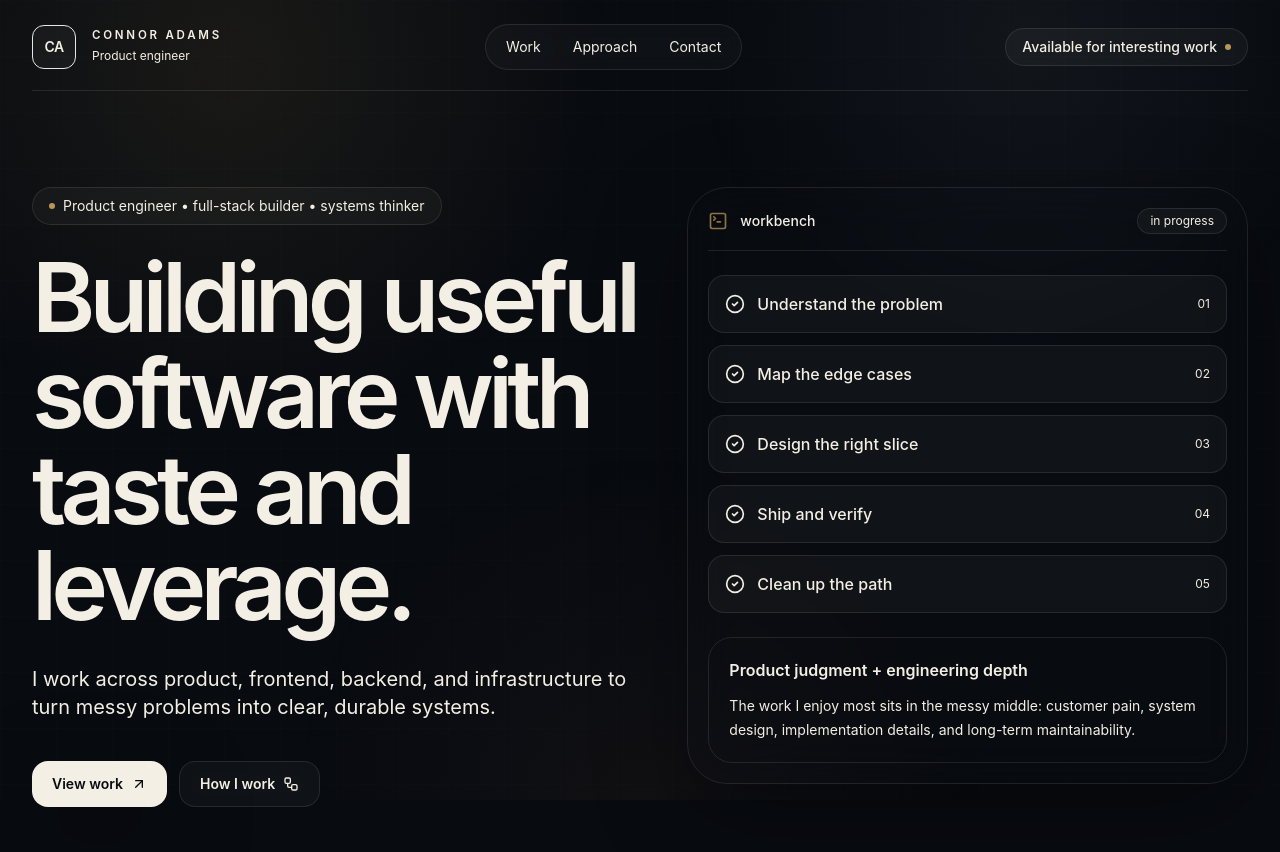
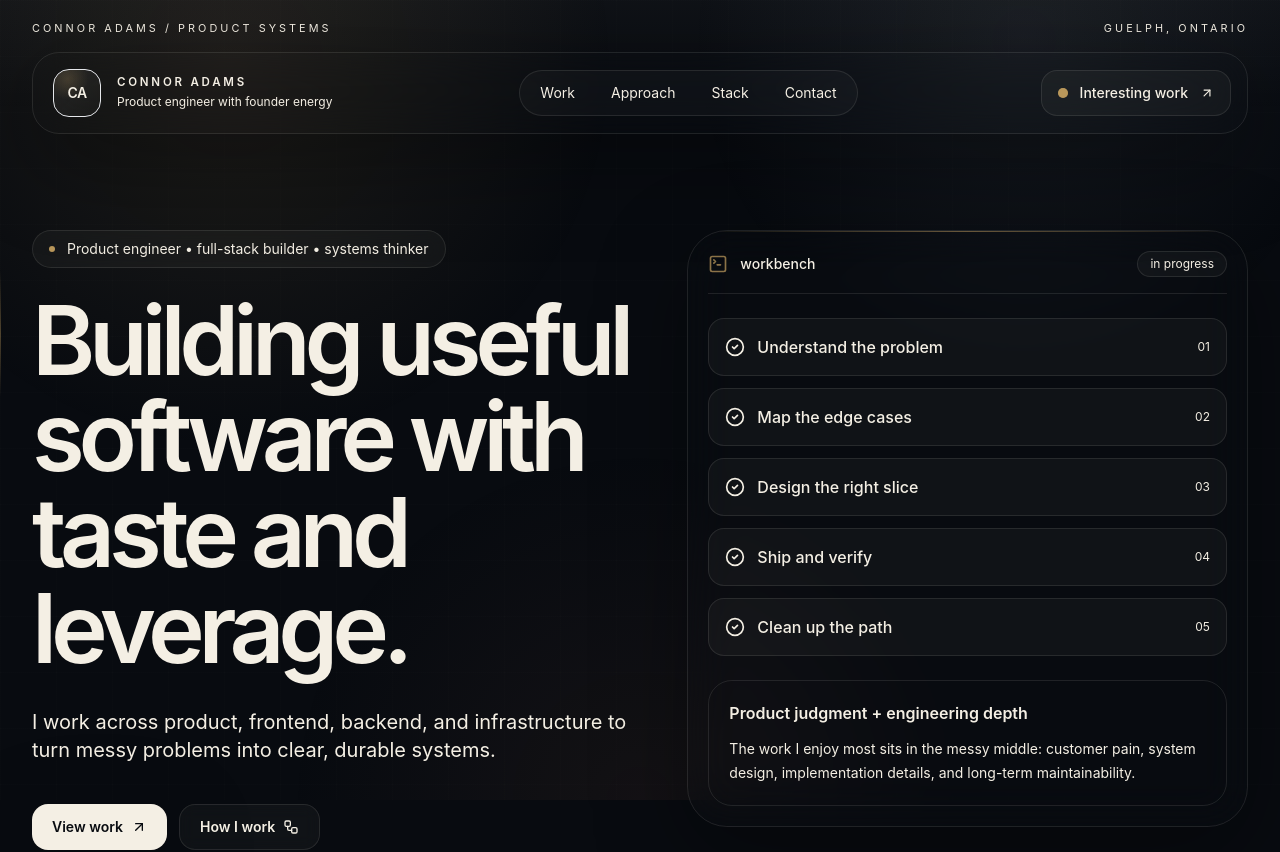
Before and after one commit to Connor-Adams/Personal-Website, a React (Vite) app: page / in a window 1280 px wide. Shown: the top 852 px of the page. Built offline with nearby package versions, Linux system fonts and the light colour scheme.

Commit message:
Add more delight and visual depth to homepage

```diff
--- a/src/App.tsx
+++ b/src/App.tsx
@@ -20,6 +20,7 @@ const systems = [
     description:
       'A product for understanding cash movement, forecasting decisions, and turning day-to-day financial activity into something easier to reason about.',
     tags: ['Product', 'Full-stack', 'Finance'],
+    number: '01',
   },
   {
     name: 'Rainbot',
@@ -27,6 +28,7 @@ const systems = [
     description:
       'A Discord bot architecture with orchestrated services for voice, audio playback, soundboard workflows, deployment, and reliable async work.',
     tags: ['Audio', 'Workers', 'Infra'],
+    number: '02',
   },
   {
     name: 'Wander platform work',
@@ -34,6 +36,7 @@ const systems = [
     description:
       'Customer-facing and internal systems across booking flows, cancellation policies, fair refunds, review ingestion, and operational edge cases.',
     tags: ['Product systems', 'Operations', 'Platform'],
+    number: '03',
   },
   {
     name: 'Demi Finance',
@@ -41,6 +44,7 @@ const systems = [
     description:
       'Founding engineering across a SwiftUI iOS app, TypeScript backend, REST APIs, PostgreSQL, and the core product surface.',
     tags: ['Founding engineer', 'SwiftUI', 'Postgres'],
+    number: '04',
   },
 ];
 
@@ -57,41 +61,59 @@ function App() {
   return (
     <main className="min-h-screen overflow-hidden bg-ink text-bone selection:bg-amber/25 selection:text-bone">
       <div className="pointer-events-none fixed inset-0 bg-grid opacity-45" />
-      <div className="pointer-events-none fixed inset-0 bg-[radial-gradient(circle_at_18%_8%,rgba(185,151,91,0.10),transparent_30%),radial-gradient(circle_at_80%_5%,rgba(141,152,167,0.08),transparent_26%),radial-gradient(circle_at_50%_100%,rgba(124,79,67,0.08),transparent_34%)]" />
+      <div className="pointer-events-none fixed inset-0 bg-[radial-gradient(circle_at_18%_8%,rgba(185,151,91,0.12),transparent_30%),radial-gradient(circle_at_80%_5%,rgba(141,152,167,0.10),transparent_26%),radial-gradient(circle_at_50%_100%,rgba(124,79,67,0.10),transparent_34%)]" />
+      <div className="pointer-events-none fixed inset-x-0 top-0 h-28 bg-gradient-to-b from-bone/[0.035] to-transparent" />
 
-      <header className="relative z-20 mx-auto max-w-7xl px-6 pt-6 lg:px-8">
-        <nav className="flex items-center justify-between border-b border-bone/10 pb-5">
-          <a href="#top" className="group flex items-center gap-4">
-            <span className="grid h-11 w-11 place-items-center rounded-xl border border-bone/12 bg-bone/[0.035] text-sm font-semibold tracking-[-0.04em] text-bone/84 transition group-hover:border-amber/28 group-hover:text-amber">
-              CA
+      <header className="relative z-20 mx-auto max-w-7xl px-6 pt-5 lg:px-8">
+        <div className="mb-4 flex items-center justify-between text-[0.68rem] uppercase tracking-[0.28em] text-bone/34">
+          <span>Connor Adams / Product Systems</span>
+          <span className="hidden sm:inline">Guelph, Ontario</span>
+        </div>
+        <nav className="flex items-center justify-between rounded-[1.7rem] border border-bone/10 bg-ink/54 px-3 py-3 shadow-card backdrop-blur-xl md:px-4">
+          <a href="#top" className="group flex items-center gap-4 rounded-2xl px-1 py-1 transition hover:bg-bone/[0.025]">
+            <span className="relative grid h-12 w-12 place-items-center overflow-hidden rounded-2xl border border-amber/24 bg-gradient-to-br from-bone/[0.08] to-bone/[0.02] text-sm font-semibold tracking-[-0.04em] text-bone transition group-hover:border-amber/45 group-hover:text-amber">
+              <span className="absolute inset-0 bg-[radial-gradient(circle_at_30%_20%,rgba(185,151,91,0.22),transparent_42%)]" />
+              <span className="relative">CA</span>
             </span>
             <span className="flex flex-col leading-none">
-              <span className="text-[0.72rem] font-semibold uppercase tracking-[0.24em] text-bone/82">Connor Adams</span>
-              <span className="mt-1.5 hidden text-xs text-bone/42 sm:block">Product engineer</span>
+              <span className="text-[0.72rem] font-semibold uppercase tracking-[0.24em] text-bone/86">Connor Adams</span>
+              <span className="mt-1.5 hidden text-xs text-bone/44 sm:block">Product engineer with founder energy</span>
             </span>
           </a>
 
-          <div className="hidden items-center rounded-full border border-bone/10 bg-bone/[0.026] p-1 text-sm text-bone/56 backdrop-blur md:flex">
-            <a className="rounded-full px-4 py-2 transition hover:bg-bone/[0.055] hover:text-bone" href="#work">Work</a>
-            <a className="rounded-full px-4 py-2 transition hover:bg-bone/[0.055] hover:text-bone" href="#approach">Approach</a>
-            <a className="rounded-full px-4 py-2 transition hover:bg-bone/[0.055] hover:text-bone" href="#contact">Contact</a>
+          <div className="hidden items-center gap-1 rounded-full border border-bone/10 bg-bone/[0.026] p-1 text-sm text-bone/58 md:flex">
+            {[
+              ['Work', '#work'],
+              ['Approach', '#approach'],
+              ['Stack', '#stack'],
+              ['Contact', '#contact'],
+            ].map(([label, href]) => (
+              <a key={label} className="rounded-full px-4 py-2 transition hover:bg-bone/[0.065] hover:text-bone" href={href}>
+                {label}
+              </a>
+            ))}
           </div>
 
-          <a href="mailto:hello@connoradams.dev" className="hidden items-center gap-2 rounded-full border border-bone/10 bg-bone/[0.035] px-4 py-2 text-sm font-medium text-bone/72 transition hover:border-amber/28 hover:text-bone lg:inline-flex">
-            Available for interesting work
-            <span className="h-1.5 w-1.5 rounded-full bg-amber" />
+          <a href="mailto:hello@connoradams.dev" className="group hidden items-center gap-3 rounded-2xl border border-bone/10 bg-bone/[0.035] px-4 py-3 text-sm font-medium text-bone/72 transition hover:border-amber/32 hover:bg-bone/[0.055] hover:text-bone lg:inline-flex">
+            <span className="relative flex h-2.5 w-2.5">
+              <span className="absolute inline-flex h-full w-full animate-ping rounded-full bg-amber opacity-45" />
+              <span className="relative inline-flex h-2.5 w-2.5 rounded-full bg-amber" />
+            </span>
+            Interesting work
+            <ArrowUpRight className="h-3.5 w-3.5 text-bone/36 transition group-hover:translate-x-0.5 group-hover:-translate-y-0.5 group-hover:text-amber" />
           </a>
         </nav>
       </header>
 
       <section id="top" className="relative z-10 mx-auto grid max-w-7xl gap-12 px-6 pb-20 pt-16 lg:grid-cols-[1.04fr_0.96fr] lg:px-8 lg:pb-28 lg:pt-24">
-        <motion.div initial={{ opacity: 0, y: 18 }} animate={{ opacity: 1, y: 0 }} transition={{ duration: 0.7 }} className="flex flex-col justify-center">
-          <div className="mb-6 inline-flex w-fit items-center gap-2 rounded-full border border-bone/10 bg-bone/[0.035] px-4 py-2 text-sm text-bone/66 backdrop-blur">
+        <motion.div initial={{ opacity: 0, y: 18 }} animate={{ opacity: 1, y: 0 }} transition={{ duration: 0.7 }} className="relative flex flex-col justify-center">
+          <div className="absolute -left-8 top-10 hidden h-32 w-px bg-gradient-to-b from-transparent via-amber/40 to-transparent lg:block" />
+          <div className="mb-6 inline-flex w-fit items-center gap-3 rounded-full border border-bone/10 bg-bone/[0.035] px-4 py-2 text-sm text-bone/66 backdrop-blur">
             <span className="h-1.5 w-1.5 rounded-full bg-amber" />
             Product engineer • full-stack builder • systems thinker
           </div>
-          <h1 className="max-w-5xl text-5xl font-semibold tracking-[-0.06em] text-bone md:text-7xl lg:text-8xl">
-            Building useful software with taste and leverage.
+          <h1 className="max-w-5xl text-5xl font-semibold tracking-[-0.065em] text-bone md:text-7xl lg:text-8xl">
+            Building useful software with <span className="hero-accent">taste</span> and leverage.
           </h1>
           <p className="mt-8 max-w-2xl text-lg leading-8 text-bone/64 md:text-xl">
             I work across product, frontend, backend, and infrastructure to turn messy problems into clear, durable systems.
@@ -109,7 +131,7 @@ function App() {
         <WorkbenchCard />
       </section>
 
-      <section className="relative z-10 mx-auto max-w-7xl px-6 py-12 lg:px-8">
+      <section className="relative z-10 mx-auto max-w-7xl px-6 py-10 lg:px-8">
         <div className="grid gap-4 md:grid-cols-4">
           {[
             ['Current', 'Product Engineer at Wander'],
@@ -117,7 +139,7 @@ function App() {
             ['Strength', 'Owning ambiguous product problems'],
             ['Focus', 'Product systems, tools, and infrastructure'],
           ].map(([label, value]) => (
-            <div key={label} className="rounded-3xl border border-bone/10 bg-bone/[0.03] p-5 backdrop-blur">
+            <div key={label} className="group rounded-3xl border border-bone/10 bg-bone/[0.03] p-5 backdrop-blur transition hover:-translate-y-0.5 hover:border-amber/18 hover:bg-bone/[0.045]">
               <p className="text-xs uppercase tracking-[0.28em] text-bone/42">{label}</p>
               <p className="mt-3 text-base font-medium text-bone/84">{value}</p>
             </div>
@@ -127,7 +149,7 @@ function App() {
 
       <section id="approach" className="relative z-10 mx-auto max-w-7xl px-6 py-20 lg:px-8">
         <div className="max-w-3xl">
-          <p className="text-sm font-semibold uppercase tracking-[0.32em] text-amber/75">Approach</p>
+          <p className="section-kicker">Approach</p>
           <h2 className="mt-4 text-4xl font-semibold tracking-[-0.04em] md:text-6xl">Solve the cause, not just the ticket.</h2>
           <p className="mt-6 text-lg leading-8 text-bone/62">
             I like product work where the answer is part engineering, part taste, part judgment: understand the real issue, ship the right slice, and leave behind a cleaner path.
@@ -140,7 +162,7 @@ function App() {
             [Code2, 'Full-stack ownership', 'Move through frontend, backend, data, deployment, and debugging without losing context.'],
             [Zap, 'Compounding improvements', 'Build internal tools, automation, and docs that make future work cheaper.'],
           ].map(([Icon, title, body]) => (
-            <div key={String(title)} className="group rounded-3xl border border-bone/10 bg-gradient-to-b from-bone/[0.055] to-bone/[0.02] p-6 transition hover:-translate-y-1 hover:border-amber/24">
+            <div key={String(title)} className="spotlight-card group rounded-3xl border border-bone/10 bg-gradient-to-b from-bone/[0.055] to-bone/[0.02] p-6 transition hover:-translate-y-1 hover:border-amber/24">
               <Icon className="h-6 w-6 text-amber/80" />
               <h3 className="mt-8 text-xl font-semibold text-bone">{title as string}</h3>
               <p className="mt-4 leading-7 text-bone/55">{body as string}</p>
@@ -152,23 +174,24 @@ function App() {
       <section id="work" className="relative z-10 mx-auto max-w-7xl px-6 py-20 lg:px-8">
         <div className="flex flex-col justify-between gap-6 md:flex-row md:items-end">
           <div>
-            <p className="text-sm font-semibold uppercase tracking-[0.32em] text-amber/75">Selected work</p>
+            <p className="section-kicker">Selected work</p>
             <h2 className="mt-4 text-4xl font-semibold tracking-[-0.04em] md:text-6xl">Things I’ve built and owned.</h2>
           </div>
           <p className="max-w-md text-bone/55">A small slice across fintech, travel, automation, internal tooling, and personal software.</p>
         </div>
         <div className="mt-10 grid gap-5 md:grid-cols-2">
           {systems.map((system) => (
-            <article key={system.name} className="rounded-[2rem] border border-bone/10 bg-bone/[0.028] p-6 shadow-card backdrop-blur transition hover:-translate-y-1 hover:border-amber/22 hover:bg-bone/[0.04]">
-              <div className="flex items-start justify-between gap-4">
+            <article key={system.name} className="spotlight-card group relative overflow-hidden rounded-[2rem] border border-bone/10 bg-bone/[0.028] p-6 shadow-card backdrop-blur transition hover:-translate-y-1 hover:border-amber/22 hover:bg-bone/[0.04]">
+              <div className="absolute right-6 top-5 text-6xl font-semibold tracking-[-0.08em] text-bone/[0.035] transition group-hover:text-amber/[0.08]">{system.number}</div>
+              <div className="relative flex items-start justify-between gap-4">
                 <div>
                   <p className="text-sm text-bone/45">{system.type}</p>
                   <h3 className="mt-2 text-2xl font-semibold tracking-[-0.03em]">{system.name}</h3>
                 </div>
-                <ArrowUpRight className="h-5 w-5 text-bone/28" />
+                <ArrowUpRight className="h-5 w-5 text-bone/28 transition group-hover:translate-x-0.5 group-hover:-translate-y-0.5 group-hover:text-amber" />
               </div>
-              <p className="mt-6 leading-7 text-bone/58">{system.description}</p>
-              <div className="mt-6 flex flex-wrap gap-2">
+              <p className="relative mt-6 leading-7 text-bone/58">{system.description}</p>
+              <div className="relative mt-6 flex flex-wrap gap-2">
                 {system.tags.map((tag) => (
                   <span key={tag} className="rounded-full border border-bone/10 bg-ink/40 px-3 py-1 text-xs text-bone/50">{tag}</span>
                 ))}
@@ -182,7 +205,7 @@ function App() {
         <div className="rounded-[2.5rem] border border-bone/10 bg-bone/[0.03] p-6 shadow-card backdrop-blur md:p-10">
           <div className="grid gap-10 lg:grid-cols-[0.9fr_1.1fr] lg:items-center">
             <div>
-              <p className="text-sm font-semibold uppercase tracking-[0.32em] text-amber/75">Working style</p>
+              <p className="section-kicker">Working style</p>
               <h2 className="mt-4 text-4xl font-semibold tracking-[-0.04em] md:text-6xl">A practical loop for shipping better software.</h2>
               <p className="mt-6 text-lg leading-8 text-bone/62">
                 I care about getting to the right shape of the problem before I move fast. The result is usually less churn, cleaner systems, and better product decisions.
@@ -190,7 +213,7 @@ function App() {
             </div>
             <div className="grid gap-3">
               {principles.map(([title, body], index) => (
-                <div key={title} className="flex gap-4 rounded-3xl border border-bone/10 bg-ink/46 p-4">
+                <div key={title} className="flex gap-4 rounded-3xl border border-bone/10 bg-ink/46 p-4 transition hover:border-amber/18">
                   <span className="grid h-10 w-10 shrink-0 place-items-center rounded-2xl border border-bone/10 bg-bone/[0.035] text-sm font-semibold text-amber/75">0{index + 1}</span>
                   <div>
                     <h3 className="font-semibold text-bone">{title}</h3>
@@ -203,23 +226,24 @@ function App() {
         </div>
       </section>
 
-      <section className="relative z-10 mx-auto max-w-7xl px-6 py-20 lg:px-8">
-        <p className="text-sm font-semibold uppercase tracking-[0.32em] text-amber/75">Stack</p>
+      <section id="stack" className="relative z-10 mx-auto max-w-7xl px-6 py-20 lg:px-8">
+        <p className="section-kicker">Stack</p>
         <div className="mt-6 flex flex-wrap gap-3">
           {stack.map((item) => (
-            <span key={item} className="rounded-2xl border border-bone/10 bg-bone/[0.03] px-4 py-3 text-sm text-bone/62">{item}</span>
+            <span key={item} className="rounded-2xl border border-bone/10 bg-bone/[0.03] px-4 py-3 text-sm text-bone/62 transition hover:-translate-y-0.5 hover:border-amber/20 hover:text-bone/82">{item}</span>
           ))}
         </div>
       </section>
 
       <section id="contact" className="relative z-10 mx-auto max-w-7xl px-6 pb-24 pt-16 lg:px-8">
-        <div className="rounded-[2.5rem] border border-bone/10 bg-gradient-to-br from-bone/[0.055] via-bone/[0.028] to-plum/70 p-8 shadow-card md:p-12">
-          <p className="text-sm font-semibold uppercase tracking-[0.32em] text-amber/75">Contact</p>
-          <h2 className="mt-4 max-w-3xl text-4xl font-semibold tracking-[-0.04em] md:text-6xl">Want to build something useful?</h2>
-          <p className="mt-6 max-w-2xl text-lg leading-8 text-bone/62">
+        <div className="relative overflow-hidden rounded-[2.5rem] border border-bone/10 bg-gradient-to-br from-bone/[0.055] via-bone/[0.028] to-plum/70 p-8 shadow-card md:p-12">
+          <div className="absolute -right-16 -top-16 h-48 w-48 rounded-full border border-amber/10" />
+          <p className="section-kicker">Contact</p>
+          <h2 className="relative mt-4 max-w-3xl text-4xl font-semibold tracking-[-0.04em] md:text-6xl">Want to build something useful?</h2>
+          <p className="relative mt-6 max-w-2xl text-lg leading-8 text-bone/62">
             I’m interested in ambitious product work, internal tools, automation, and software that helps small teams punch above their weight.
           </p>
-          <div className="mt-8 flex flex-wrap gap-3">
+          <div className="relative mt-8 flex flex-wrap gap-3">
             <a className="inline-flex items-center gap-2 rounded-2xl bg-bone px-5 py-3 text-sm font-semibold text-ink transition hover:bg-amber" href="mailto:hello@connoradams.dev"><Mail className="h-4 w-4" /> Email</a>
             <a className="inline-flex items-center gap-2 rounded-2xl border border-bone/10 bg-bone/[0.04] px-5 py-3 text-sm font-semibold text-bone/84" href="https://github.com/Connor-Adams" target="_blank" rel="noreferrer"><Github className="h-4 w-4" /> GitHub</a>
             <a className="inline-flex items-center gap-2 rounded-2xl border border-bone/10 bg-bone/[0.04] px-5 py-3 text-sm font-semibold text-bone/84" href="https://www.linkedin.com/in/connor-adams" target="_blank" rel="noreferrer"><Linkedin className="h-4 w-4" /> LinkedIn</a>
@@ -236,7 +260,8 @@ function WorkbenchCard() {
   return (
     <motion.div initial={{ opacity: 0, y: 24, scale: 0.98 }} animate={{ opacity: 1, y: 0, scale: 1 }} transition={{ duration: 0.8, delay: 0.15 }} className="relative">
       <div className="absolute -inset-6 rounded-[3rem] bg-gradient-to-br from-amber/8 via-bone/6 to-plum/30 blur-2xl" />
-      <div className="relative rounded-[2.5rem] border border-bone/10 bg-plum/62 p-5 shadow-card backdrop-blur-xl">
+      <div className="relative overflow-hidden rounded-[2.5rem] border border-bone/10 bg-plum/62 p-5 shadow-card backdrop-blur-xl">
+        <div className="pointer-events-none absolute inset-x-0 top-0 h-px bg-gradient-to-r from-transparent via-amber/55 to-transparent" />
         <div className="flex items-center justify-between border-b border-bone/10 pb-4">
           <div className="flex items-center gap-3">
             <TerminalSquare className="h-5 w-5 text-amber/75" />
@@ -246,7 +271,7 @@ function WorkbenchCard() {
         </div>
         <div className="mt-6 grid gap-3">
           {notes.map((note, index) => (
-            <motion.div key={note} initial={{ opacity: 0, x: 16 }} animate={{ opacity: 1, x: 0 }} transition={{ delay: 0.28 + index * 0.09 }} className="flex items-center gap-3 rounded-2xl border border-bone/10 bg-bone/[0.035] p-4">
+            <motion.div key={note} initial={{ opacity: 0, x: 16 }} animate={{ opacity: 1, x: 0 }} transition={{ delay: 0.28 + index * 0.09 }} className="group flex items-center gap-3 rounded-2xl border border-bone/10 bg-bone/[0.035] p-4 transition hover:border-amber/18 hover:bg-bone/[0.05]">
               <CheckCircle2 className="h-5 w-5 text-amber/72" />
               <span className="font-medium text-bone/78">{note}</span>
               <span className="ml-auto text-xs text-bone/32">{String(index + 1).padStart(2, '0')}</span>
```
